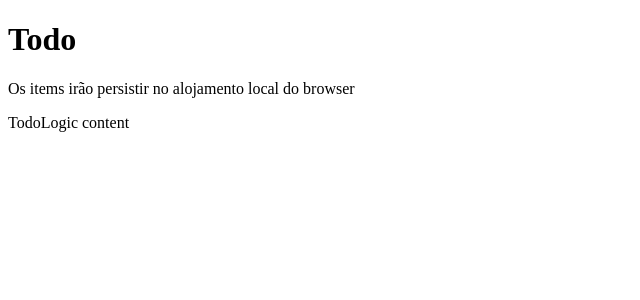
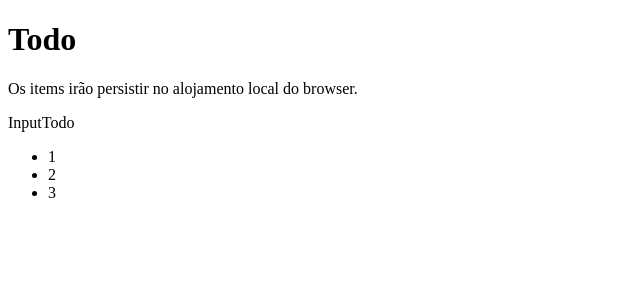
Before and after one commit to DarioCostaAlves/todo-darial, a React (Vite) app: page / in a window 1280 px wide. Shown: the top 300 px of the page, without its empty margins (0-640 px from the left). Built offline with nearby package versions, Linux system fonts and the light colour scheme.

Commit message:
Prop Drilling process. Statis todos.

```diff
--- a/src/components/Header.jsx
+++ b/src/components/Header.jsx
@@ -4,7 +4,7 @@ const Header = () => {
   return (
     <header>
       <h1>Todo</h1>
-      <p>Os items irão persistir no alojamento local do browser</p>
+      <p>Os items irão persistir no alojamento local do browser.</p>
     </header>
   );
 };
--- a/src/components/InputTodo.jsx
+++ b/src/components/InputTodo.jsx
@@ -1,5 +1,3 @@
-import React from "react";
-
 const InputTodo = () => {
   return <div>InputTodo</div>;
 };
--- a/src/components/TodoItem.jsx
+++ b/src/components/TodoItem.jsx
@@ -1,7 +1,5 @@
-import React from "react";
-
-const TodoItem = () => {
-  return <div>TodoItem</div>;
+const TodoItem = ({ itemProp }) => {
+  return <li>{itemProp.id}</li>;
 };
 
 export default TodoItem;
--- a/src/components/TodosList.jsx
+++ b/src/components/TodosList.jsx
@@ -1,7 +1,13 @@
-import React from "react";
+import TodoItem from "@/components/TodoItem";
 
-const TodosList = () => {
-  return <div>TodosList</div>;
+const TodosList = ({ todosProps }) => {
+  return (
+    <ul>
+      {todosProps.map((todo) => (
+        <TodoItem key={todo.id} itemProp={todo} />
+      ))}
+    </ul>
+  );
 };
 
 export default TodosList;
--- a/src/components/TodosLogic.jsx
+++ b/src/components/TodosLogic.jsx
@@ -1,7 +1,31 @@
 import React from "react";
+import InputTodo from "@/components/InputTodo";
+import TodosList from "@/components/TodosList";
 
 const TodosLogic = () => {
-  return <div>TodoLogic content</div>;
+  const todos = [
+    {
+      id: 1,
+      title: "Criar ambiente de desenvolvimento",
+      completed: true,
+    },
+    {
+      id: 2,
+      title: "Desenvolver website e adicionar conteúdo",
+      completed: false,
+    },
+    {
+      id: 3,
+      title: "Alojar para um serviço de alojamento",
+      completed: false,
+    },
+  ];
+  return (
+    <div>
+      <InputTodo />
+      <TodosList todosProps={todos} />
+    </div>
+  );
 };
 
 export default TodosLogic;
```
